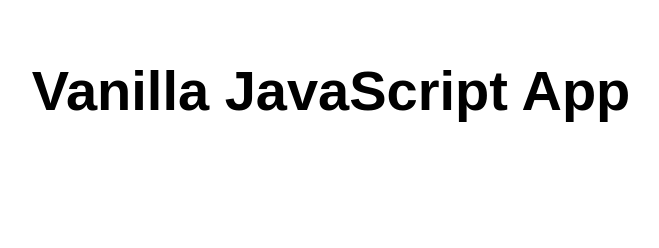
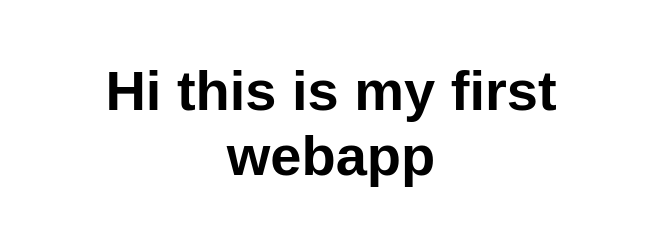
Before and after one commit to NARENDRAELURI/demo1, a website: page src/index.html in a window 1280 px wide. Shown: the whole page, without its empty margins (309-968 px from the left). Drawn offline with Linux system fonts and the light colour scheme.

Commit message:
version1

```diff
--- a/src/index.html
+++ b/src/index.html
@@ -10,7 +10,7 @@
 
 <body>
   <main>
-    <h1>Vanilla JavaScript App</h1>
+    <h1>Hi this is my first webapp</h1>
   </main>
 </body>
 
```
